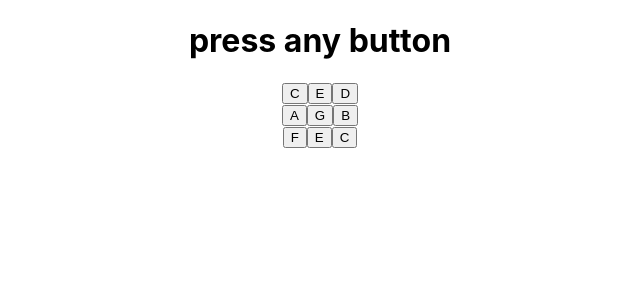
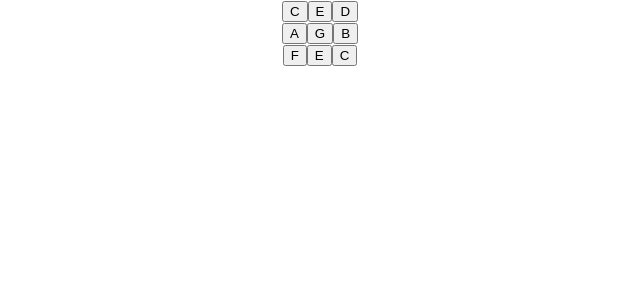
Before and after one commit to shanurwt/drumbox, a React (Create React App) app: page / in a window 1280 px wide. Shown: the top 300 px of the page, without its empty margins (320-960 px from the left). Built offline with nearby package versions, Linux system fonts and the light colour scheme.

Commit message:
basic function

```diff
--- a/src/App.js
+++ b/src/App.js
@@ -1,22 +1,15 @@
-import {useState} from 'react'
 import * as Tone from 'tone'
 import './App.css';
 
-function App() {
-  const [screen, setScreen] = useState("press any button");
-
+export default function App() {
   const synth = new Tone.Synth().toDestination();
   function playnote(note){
     synth.triggerAttackRelease(`${note}4`,'8n');
-    setScreen(note)
   }
 
   return (
     <div className="App">
       <div className="container">
-        <div className="screen">
-          <h1>{screen}</h1>
-        </div>
         <div className="btns">
           <div className="first">
             <button className="one" onClick={()=> playnote("C")}>C</button>
@@ -38,5 +31,3 @@ function App() {
     </div>
   );
 }
-
-export default App;
```
